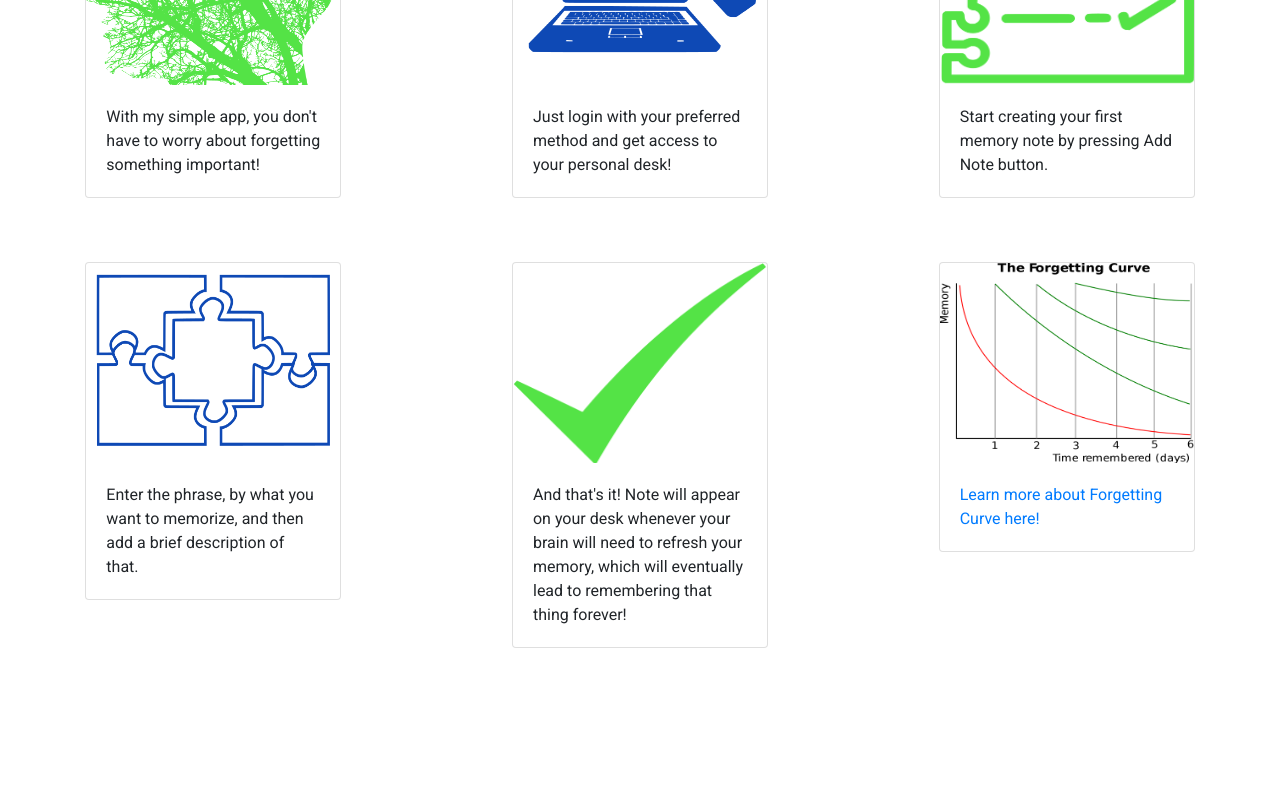
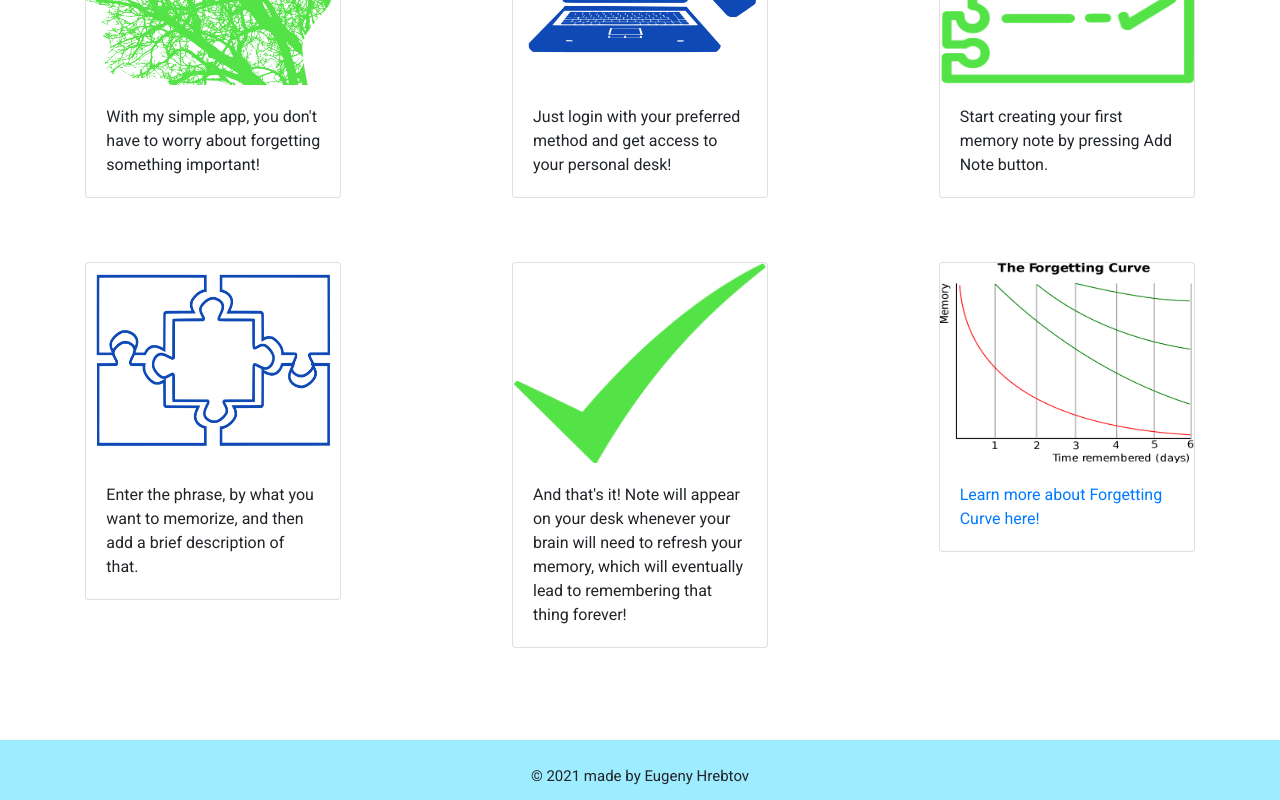
Before and after one commit to brokenSensor/ReMember-site, a Next.js app: page / in a window 1280 px wide. Shown: the part 1071-1871 px from the top of the page. Before the commit the page ends 1751 px from the top, so only its background shows below. Built offline with nearby package versions, Linux system fonts and the light colour scheme; no server answers.

Commit message:
Added footer

```diff
--- /dev/null
+++ b/components/Footer.jsx
@@ -0,0 +1,15 @@
+import React from 'react';
+
+function Footer() {
+	const year = new Date().getFullYear();
+	return (
+		<>
+			<div class='footer-padding'></div>
+			<div class='footer'>
+				<p>{`© ${year} made by Eugeny Hrebtov`}</p>
+			</div>
+		</>
+	);
+}
+
+export default Footer;
--- a/pages/index.js
+++ b/pages/index.js
@@ -3,6 +3,7 @@ import styles from '../styles/Home.module.css';
 import Item from '../components/Item';
 import { Container, Row } from 'react-bootstrap';
 import SVGTitle from '../components/SVGTitle';
+import Footer from '../components/Footer';
 
 export default function Home() {
 	return (
@@ -56,6 +57,7 @@ export default function Home() {
 					/>
 				</Row>
 			</section>
+			<Footer />
 		</>
 	);
 }
--- a/styles/globals.css
+++ b/styles/globals.css
@@ -1,3 +1,4 @@
+@import url('https://fonts.googleapis.com/css2?family=Roboto&display=swap');
 html,
 body {
 	padding: 0;
@@ -22,3 +23,21 @@ a {
 	margin-top: 56px;
 	padding: 0 !important;
 }
+.footer-padding {
+	padding-bottom: 60px;
+}
+
+.footer {
+	position: absolute;
+	text-align: center;
+	float: inline-end;
+	width: 100%;
+	height: 60px;
+	background-color: rgb(158, 236, 255);
+}
+
+.footer p {
+	margin-top: 25px;
+	font-size: 15px;
+	font-family: 'Roboto', sans-serif;
+}
```
Also changed, not shown: components/DeleteBtn.jsx (deleted, +0 -22 lines).
